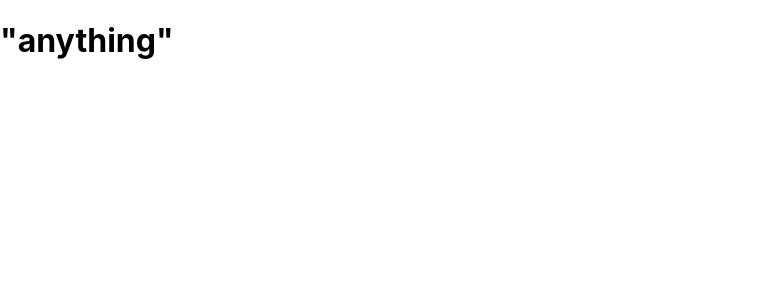
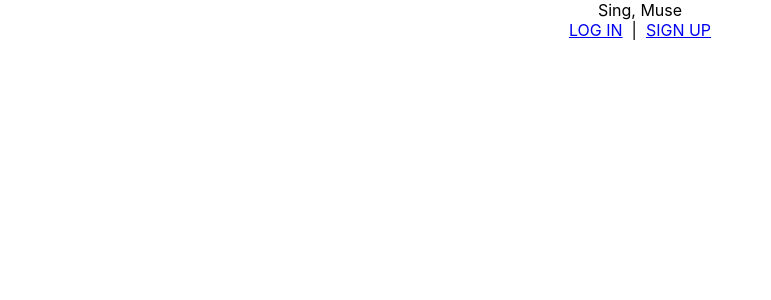
Before and after one commit to DagnyJay/SingMuse, a React (Create React App) app: page / in a window 1280 px wide. Shown: the top 300 px of the page, without its empty margins (0-771 px from the left). Built offline with nearby package versions, Linux system fonts and the light colour scheme.

Commit message:
complete up to step 6 of token based auth

```diff
--- a/src/components/NavBar/NavBar.jsx
+++ b/src/components/NavBar/NavBar.jsx
@@ -7,7 +7,10 @@ const NavBar = (props) => {
       <div>
         <Link to='/about' className='NavBar-link'>About</Link>
         &nbsp;&nbsp;|&nbsp;&nbsp;&nbsp;
-        <Link to='' className='NavBar-link'>LOG OUT</Link>
+        <Link to=''
+          className='NavBar-link'
+          onClick={props.handleLogout}
+          >LOG OUT</Link>
         &nbsp;&nbsp;|&nbsp;&nbsp;&nbsp;
         <span className='NavBar-welcome'>Well met, {props.user.name}</span>
       </div>
--- a/src/index.js
+++ b/src/index.js
@@ -5,13 +5,12 @@ import App from './pages/App/App';
 import * as serviceWorker from './serviceWorker';
 import { BrowserRouter as Router } from 'react-router-dom';
 
-
 ReactDOM.render(
-  <h1> "anything" </h1>,
+  <Router><App /></Router>,
   document.getElementById('root')
 );
 
 // If you want your app to work offline and load faster, you can change
 // unregister() to register() below. Note this comes with some pitfalls.
-// Learn more about service workers: https://bit.ly/CRA-PWA
+// Learn more about service workers: http://bit.ly/CRA-PWA
 serviceWorker.unregister();
--- a/src/pages/App/App.js
+++ b/src/pages/App/App.js
@@ -1,34 +1,45 @@
-import React, { Component } from 'react';
+import React, {Component} from 'react';
+import {Route, Switch} from 'react-router-dom';
+import './App.css';
 import WriteStuffPage from '../WriteStuffPage/WriteStuffPage';
-import { Route, Switch } from 'react-router-dom';
-import './App.css';
 import SignUpPage from '../SignUpPage/SignUpPage';
 import LoginPage from '../LoginPage/LoginPage';
 import userService from '../../utils/userService';
+import tokenService from '../../utils/tokenService';
 
 class App extends Component {
   constructor() {
     super();
     this.state = {
-      // user: userService.getUser()
+      user: userService.getUser()
     }
+  }
+
+  handleLogout = () => {
+    userService.logout();
+    this.setState({user: null});
   }
 
   render() {
     return (
-    <div className="App">
-      <header className='App-header'> Sing, Muse </header>
+      <div className='App'>
+        <header className='App-header'>Sing, Muse</header>
         <Switch>
           <Route exact path='/' render={() =>
             <WriteStuffPage
+              handleLogout={this.handleLogout}
               user={this.state.user}
             />
           } />
           <Route exact path='/signup' render={({ history }) =>
-          <SignUpPage history={history} handleSignupOrLogin={this.handleSignupOrLogin} />
+            <SignUpPage
+              history={history}
+              handleSignupOrLogin={this.handleSignupOrLogin}
+            />
           } />
           <Route exact path='/login' render={() =>
-          <LoginPage />
+            <LoginPage
+            />
           } />
         </Switch>
       </div>
--- a/src/pages/WriteStuffPage/WriteStuffPage.jsx
+++ b/src/pages/WriteStuffPage/WriteStuffPage.jsx
@@ -5,11 +5,10 @@ import './WriteStuffPage.css';
 const WriteStuffPage = (props) => {
     return (
         <div className="WriteStuffPage">
-            <NavBar user={props.user} />
-            <div className="flex-h align-flex-end">
-                <WriteStuffPage />
-
-            </div>
+            <NavBar
+                user={props.user}
+                handleLogout={props.handleLogout}
+            />
         </div>
     );
 }
--- a/src/utils/tokenService.js
+++ b/src/utils/tokenService.js
@@ -1,8 +1,13 @@
 export default {
     setToken,
     getToken,
+    removeToken,
     getUserFromToken
 };
+
+function removeToken() {
+    localStorage.removeItem('token');
+}
 
 function getUserFromToken() {
     const token = getToken();
--- a/src/utils/userService.js
+++ b/src/utils/userService.js
@@ -21,5 +21,10 @@ function getUser() {
 
 export default {
   signup,
-  getUser
+  getUser,
+  logout
 };
+
+function logout() {
+  tokenService.removeToken();
+}
```
Also changed, not shown: src/pages/AboutPage/AboutPage.css (added), src/pages/AboutPage/AboutPage.jsx (added). Lines whose indentation alone changed are shown as unchanged.
